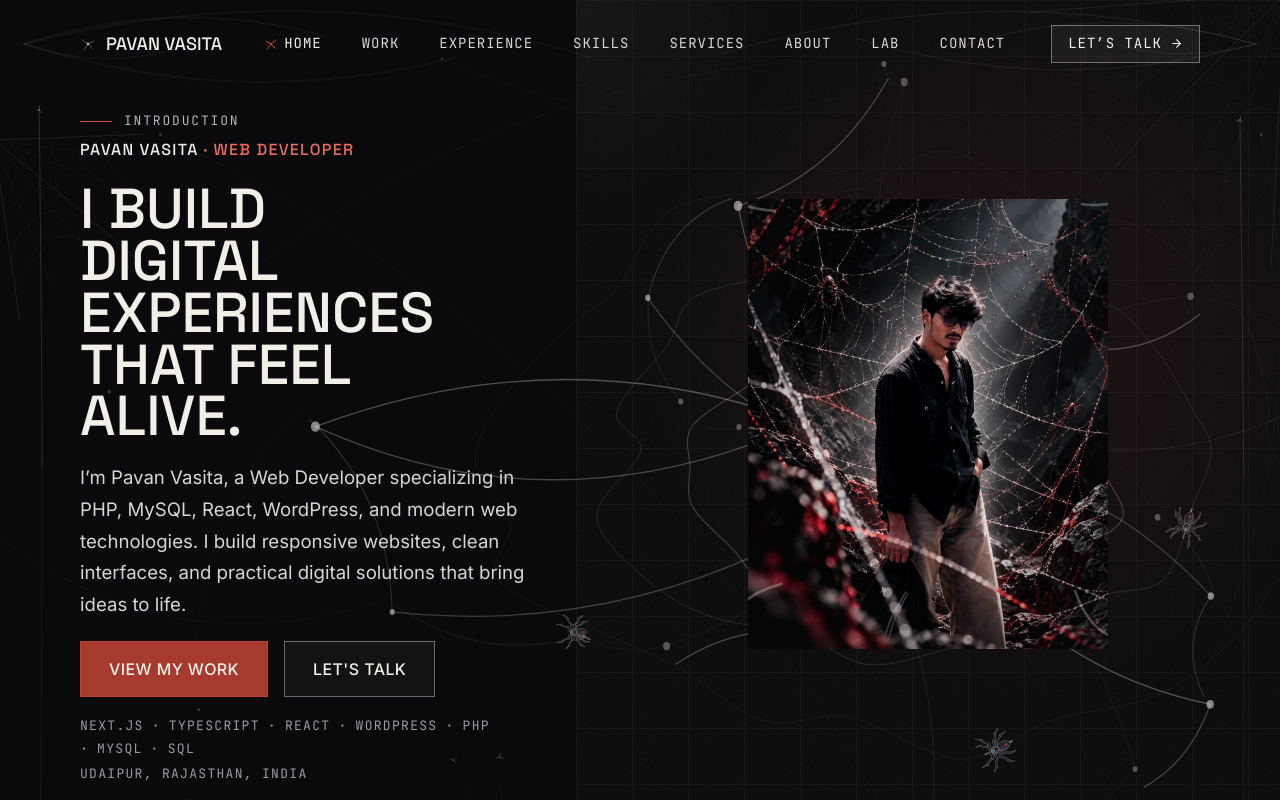
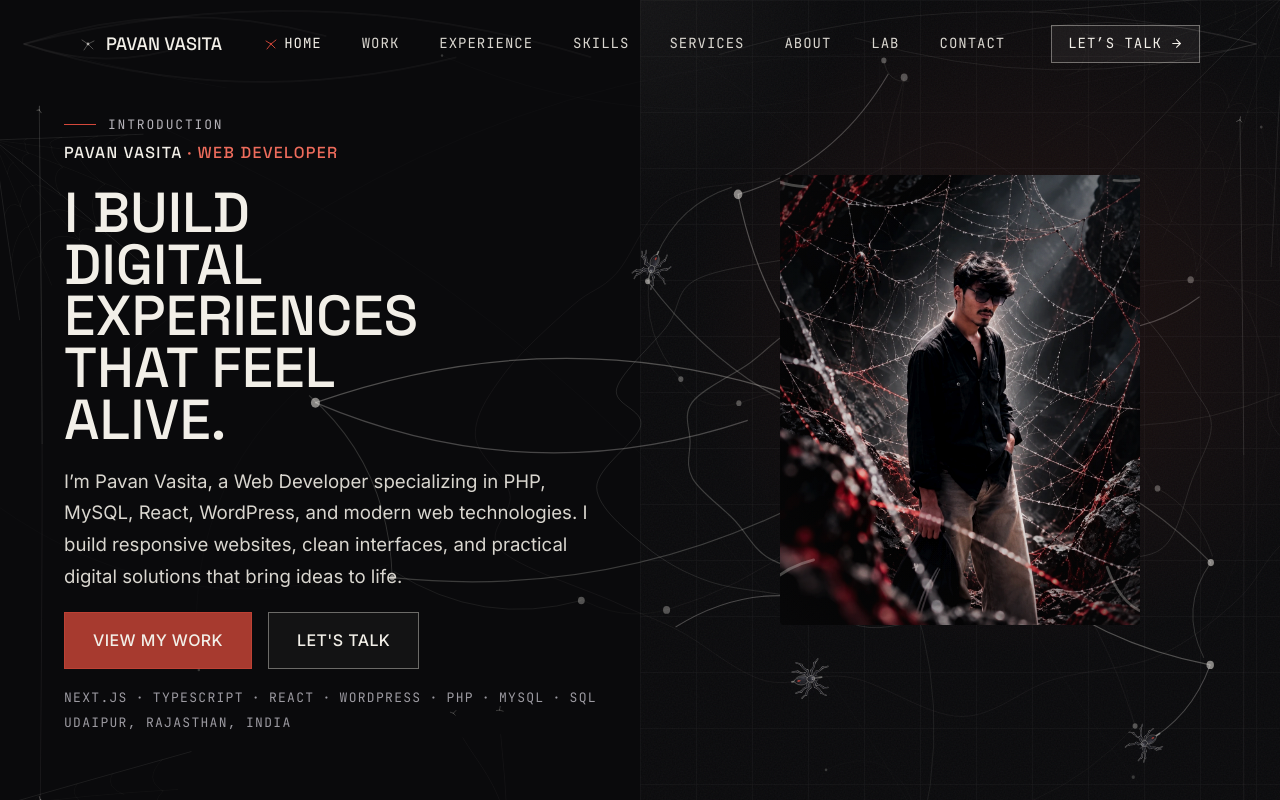
Before and after one commit to pavanwebsearch04/PavanWebPortfolio, a Next.js app: page / in a window 1280 px wide. Shown: the top 800 px of the page. Built offline with nearby package versions, Linux system fonts and the light colour scheme.

Commit message:
Give hero text column more width on large screens
Co-Authored-By: Claude Sonnet 5.5 <noreply@anthropic.com>

```diff
--- a/components/hero/Hero.tsx
+++ b/components/hero/Hero.tsx
@@ -79,11 +79,11 @@ export default function Hero() {
         />
       </div>
 
-      <div className="relative z-10 flex w-full flex-col justify-center px-6 pb-10 pt-28 md:w-[45%] md:px-14 md:pb-16 md:pt-28 lg:pl-20 lg:pr-8">
+      <div className="relative z-10 flex w-full flex-col justify-center px-6 pb-10 pt-28 md:w-[45%] md:px-14 md:pb-16 md:pt-28 lg:w-[50%] lg:pl-16 lg:pr-6">
         <HeroContent scrollYProgress={scrollYProgress} parallaxX={parallaxX} parallaxY={parallaxY} />
       </div>
 
-      <div className="relative z-10 w-full md:w-[55%]">
+      <div className="relative z-10 w-full md:w-[55%] lg:w-[50%]">
         <HeroVisual
           pointerX={pointerX}
           pointerY={pointerY}
```
